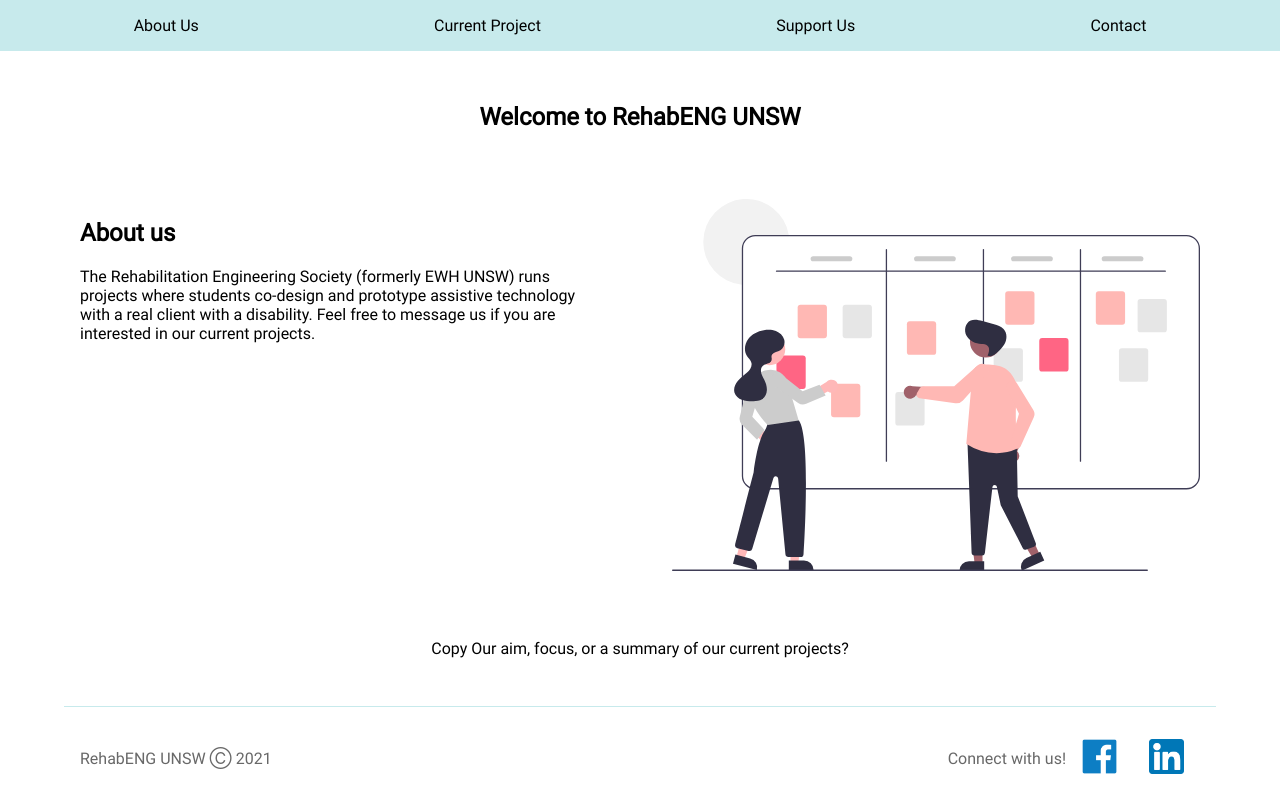
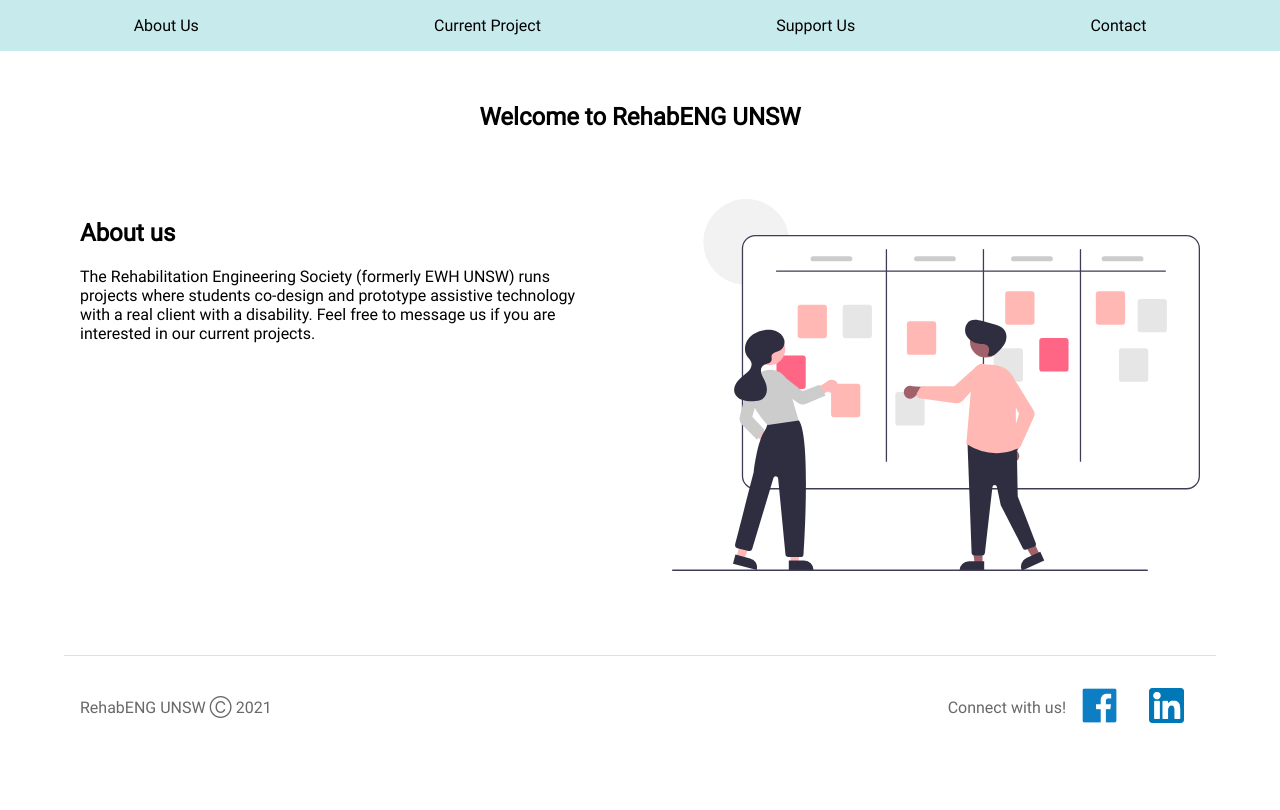
Before and after one commit to Vincent-SS/RehabENG-Website, a React (Create React App) app: page /about in a window 1280 px wide. Built offline with nearby package versions, Linux system fonts and the light colour scheme.

Commit message:
Remove lorem ipsum text on About page

```diff
--- a/src/screens/About.jsx
+++ b/src/screens/About.jsx
@@ -39,11 +39,6 @@ const About = () => {
           <Image src={stockImg} alt="stock image" />
         </div>
       </DescriptionContainer>
-      <CenteredDiv>
-        <p>
-          Copy Our aim, focus, or a summary of our current projects?
-        </p>
-      </CenteredDiv>
     </Container>
   )
 }
```
